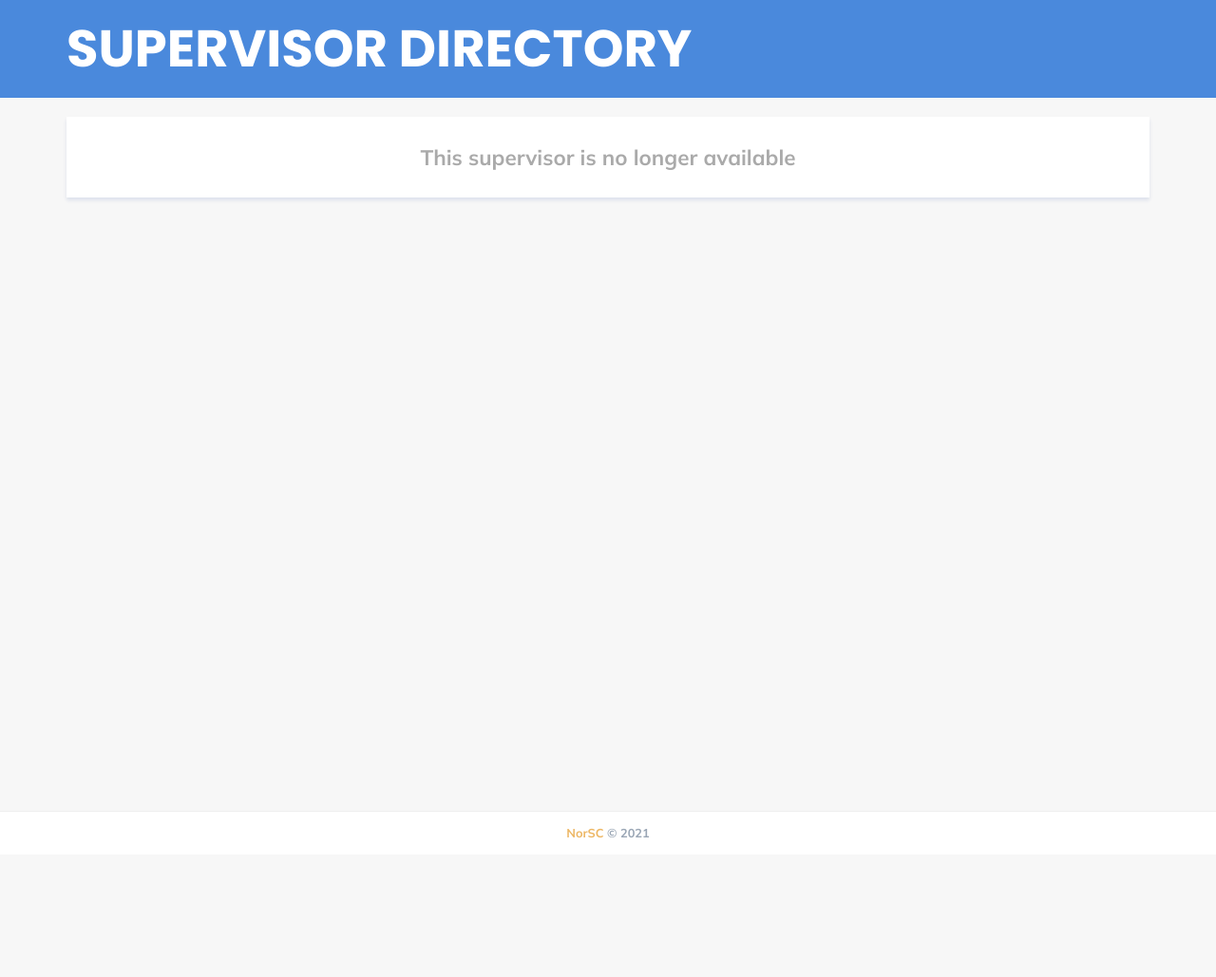
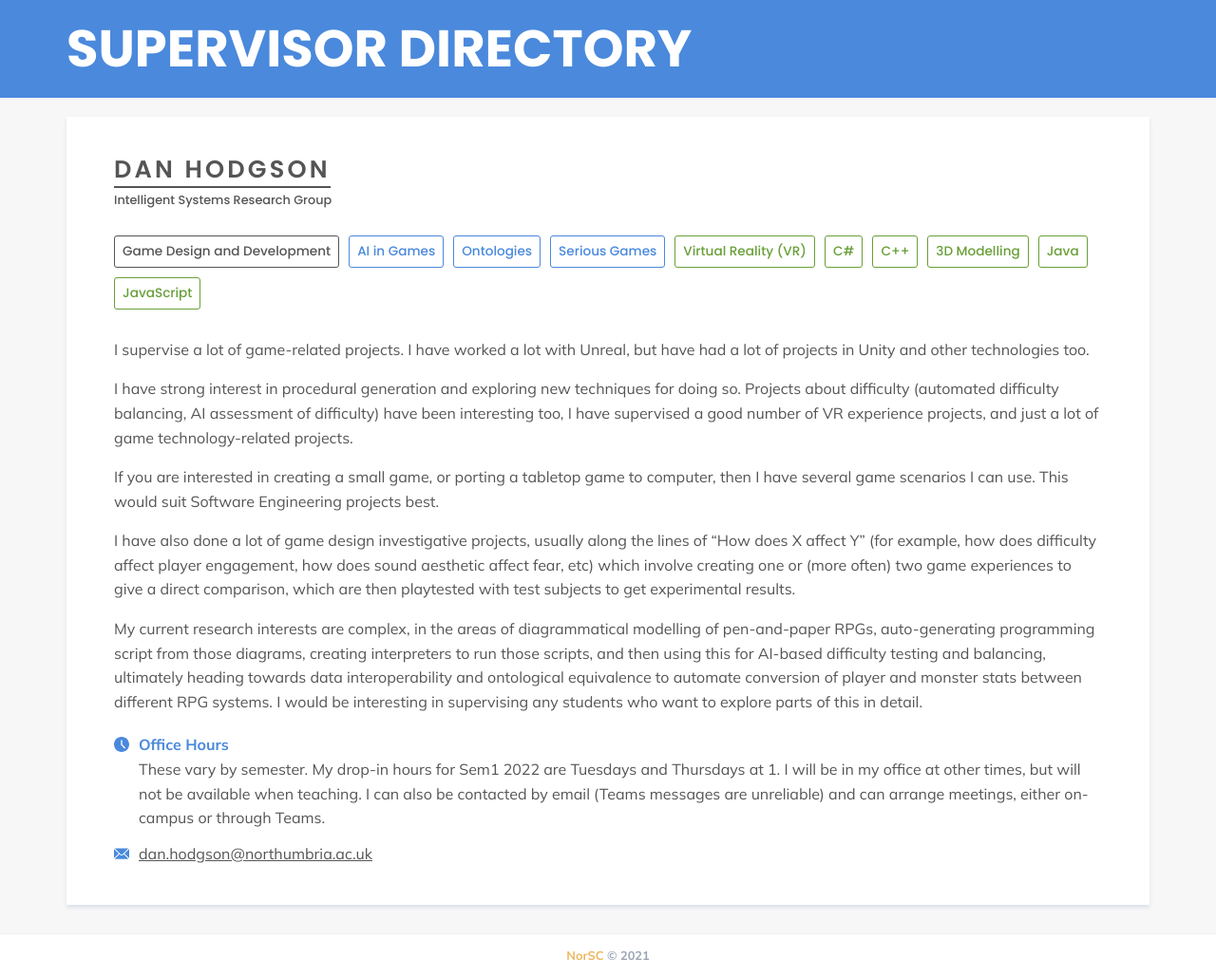
Before and after one commit to NorSC/supervisor-search, a Jekyll site: the page built from _supervisors/dan-hodgson.md, in a window 1280 px wide. Shown: the whole page at 95% size. Built offline with Jekyll 4.4.1, drawn with Linux system fonts in a browser that asks for light colours; a script that is not in the unit is left out; before the commit the page ends 900 px from its top, so only the background shows below that.

Commit message:
Update Supervisors “dan-hodgson”

```diff
--- a/_supervisors/dan-hodgson.md
+++ b/_supervisors/dan-hodgson.md
@@ -1,12 +1,14 @@
 ---
 layout: supervisor
 title: Dan Hodgson
-available: false
+available: true
 available_msc: true
 email: dan.hodgson@northumbria.ac.uk
-office_hours: These vary by semester. I currently am working at home when
-  plausible, but am available for meetings through Teams on those days, and
-  on-campus on teaching days.
+office_hours: These vary by semester. My drop-in hours for Sem1 2022 are
+  Tuesdays and Thursdays at 1. I will be in my office at other times, but will
+  not be available when teaching. I can also be contacted by email (Teams
+  messages are unreliable) and can arrange meetings, either on-campus or through
+  Teams.
 research_group: Intelligent Systems Research Group
 research_themes:
   - Game Design and Development
```
